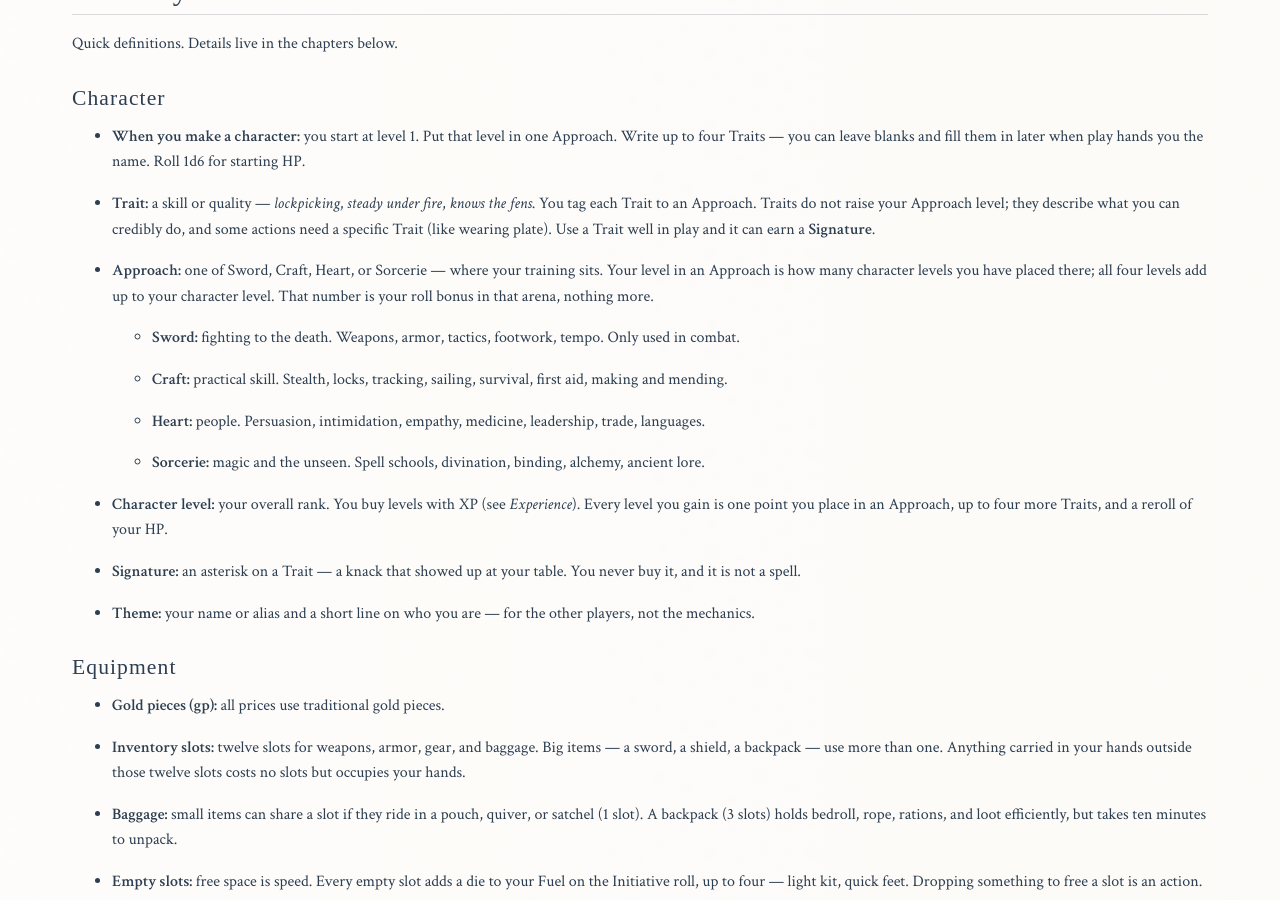
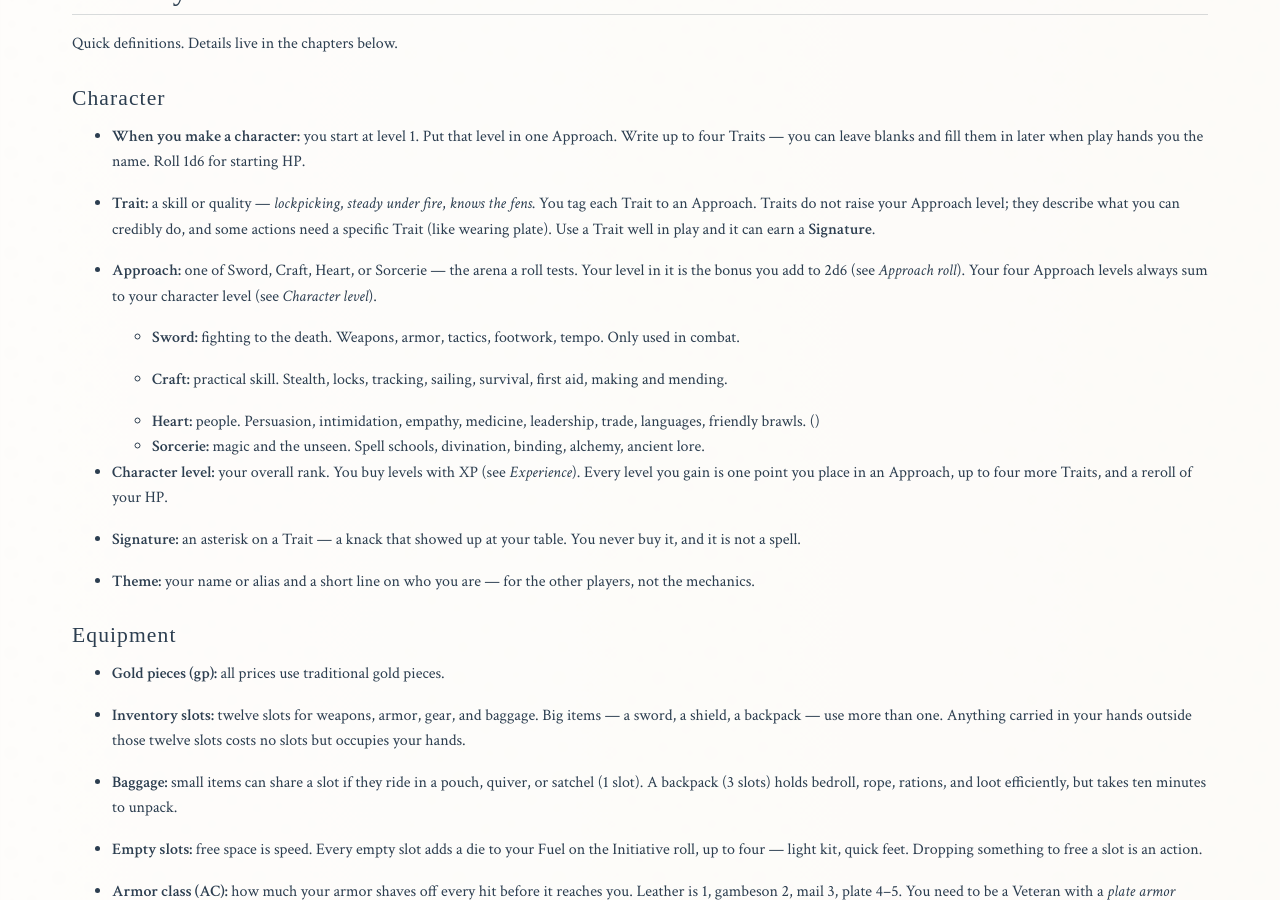
Before and after one commit to paulabrams/burners, a Jekyll site: the page built from burners-adventure-game.md, in a window 1280 px wide and 900 px high, scrolled down 2758 px. Built offline with Jekyll 4.4.1, drawn with Linux system fonts in a browser that asks for light colours; some web fonts are replaced.

Commit message:
Clarify Approach glossary: define the roll bonus, defer leveling.
Removes awkward "start a level 1" phrasing that duplicated Character level.

Co-authored-by: Cursor <cursoragent@cursor.com>

```diff
--- a/burners-adventure-game.md
+++ b/burners-adventure-game.md
@@ -51,14 +51,14 @@ Quick definitions. Details live in the chapters below.
 
 - **Trait:** a skill or quality — *lockpicking*, *steady under fire*, *knows the fens*. You tag each Trait to an Approach. Traits do not raise your Approach level; they describe what you can credibly do, and some actions need a specific Trait (like wearing plate). Use a Trait well in play and it can earn a **Signature**.
 
-- **Approach:** one of Sword, Craft, Heart, or Sorcerie — where your training sits. Your level in an Approach is how many character levels you have placed there; all four levels add up to your character level. That number is your roll bonus in that arena, nothing more.
+- **Approach:** one of Sword, Craft, Heart, or Sorcerie — the arena a roll tests. Your level in it is the bonus you add to 2d6 (see *Approach roll*). Your four Approach levels always sum to your character level (see *Character level*).
 
   - **Sword:** fighting to the death. Weapons, armor, tactics, footwork, tempo. Only used in combat.
 
   - **Craft:** practical skill. Stealth, locks, tracking, sailing, survival, first aid, making and mending.
 
-  - **Heart:** people. Persuasion, intimidation, empathy, medicine, leadership, trade, languages.
-
+  - **Heart:** people. Persuasion, intimidation, empathy, medicine, leadership, trade, languages, friendly brawls.
+()
   - **Sorcerie:** magic and the unseen. Spell schools, divination, binding, alchemy, ancient lore.
 
 - **Character level:** your overall rank. You buy levels with XP (see *Experience*). Every level you gain is one point you place in an Approach, up to four more Traits, and a reroll of your HP.
```
